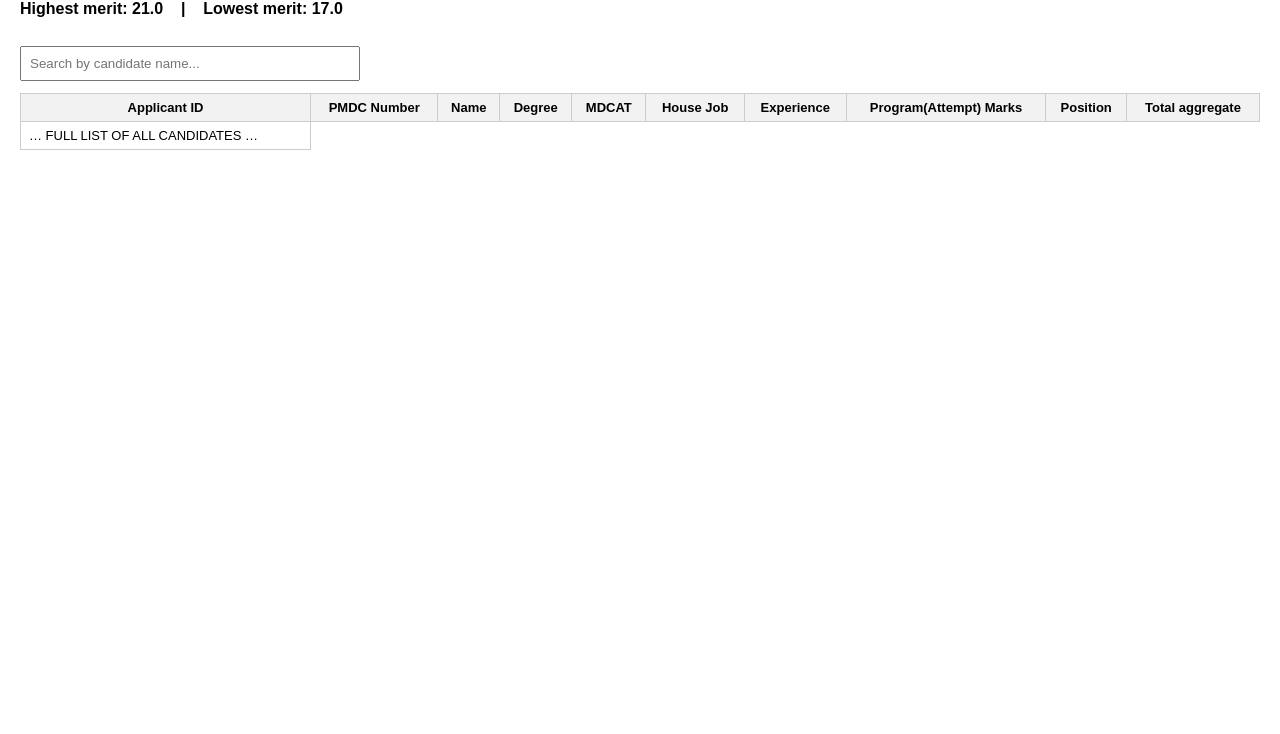
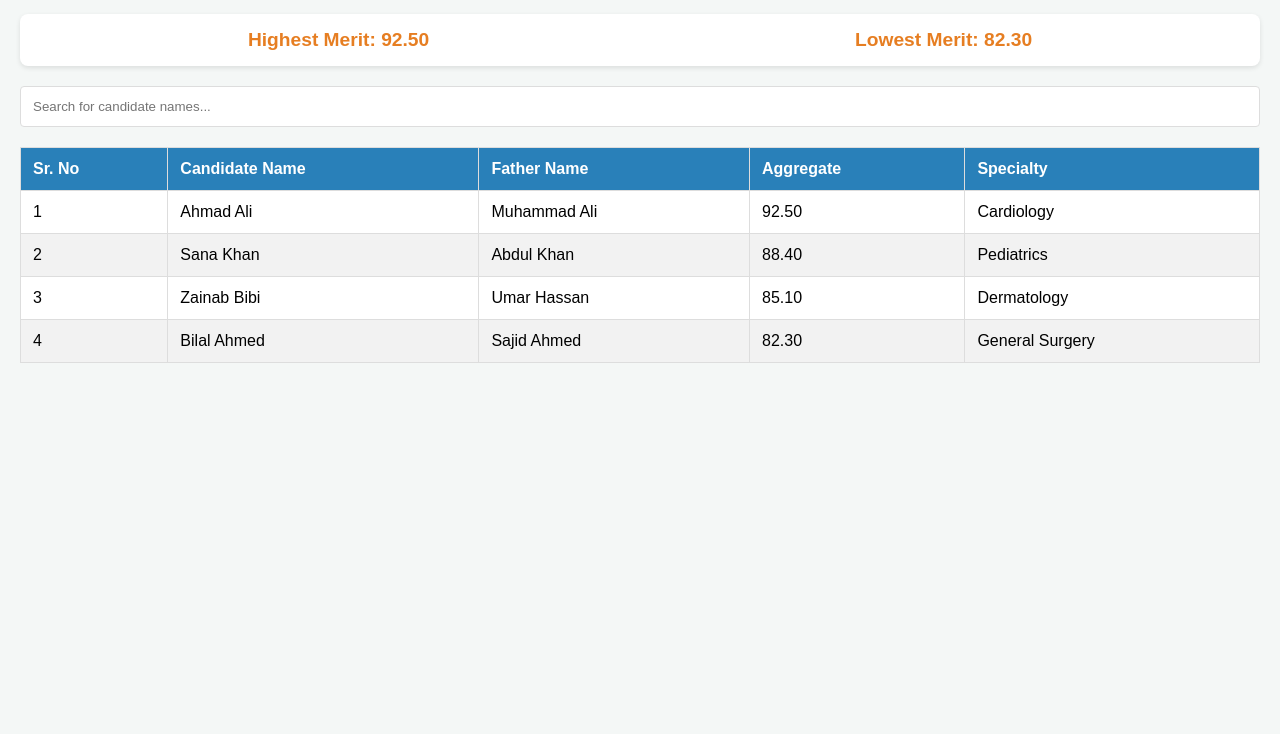
Before and after one commit to thedochere/thedochere, a plain HTML site: page index.html in a window 1280 px wide. Shown: the part 66-800 px from the top of the page. Drawn offline with Linux system fonts and the light colour scheme.

Commit message:
Update index.html

```diff
--- a/index.html
+++ b/index.html
@@ -1,69 +1,79 @@
 <!DOCTYPE html>
-<html>
+<html lang="en">
 <head>
-<meta charset="utf-8" />
+    <meta charset="UTF-8">
+    <meta name="viewport" content="width=device-width, initial-scale=1.0">
     <title>Unofficial Gazette PRP 2025</title>
     <style>
-body { font-family: Arial, Helvetica, sans-serif; margin: 20px; }
-h1 { margin-bottom: 0.25rem; }
-.summary { margin: 0.5rem 0 1rem 0; font-weight: 600; }
-#searchBox { padding: 8px; width: 320px; max-width: 90%; margin: 12px 0; }
-table { border-collapse: collapse; width: 100%; }
-th, td { border: 1px solid #ccc; padding: 6px 8px; font-size: 13px; }
-th { background: #f2f2f2; position: sticky; top: 0; z-index: 2; }
-tbody tr:nth-child(even) { background: #fafafa; }
+        body { font-family: sans-serif; margin: 20px; background-color: #f4f7f6; }
+        h1 { color: #2c3e50; text-align: center; }
+        .stats-container { display: flex; justify-content: space-around; background: #fff; padding: 15px; border-radius: 8px; box-shadow: 0 2px 5px rgba(0,0,0,0.1); margin-bottom: 20px; }
+        .stat-box { text-align: center; font-weight: bold; font-size: 1.2rem; color: #e67e22; }
+        #searchBar { width: 100%; padding: 12px; margin-bottom: 20px; border: 1px solid #ddd; border-radius: 4px; box-sizing: border-box; }
+        table { width: 100%; border-collapse: collapse; background: white; }
+        th, td { padding: 12px; border: 1px solid #ddd; text-align: left; }
+        th { background-color: #2980b9; color: white; }
+        tr:nth-child(even) { background-color: #f2f2f2; }
     </style>
 </head>
 <body>
 
     <h1>Unofficial Gazette PRP 2025</h1>
 
-<div class="summary">
-  Highest merit: 21.0 &nbsp;&nbsp; | &nbsp;&nbsp;
-  Lowest merit: 17.0
+    <div class="stats-container">
+        <div class="stat-box">Highest Merit: <span id="highMerit">-</span></div>
+        <div class="stat-box">Lowest Merit: <span id="lowMerit">-</span></div>
     </div>
 
-<input id="searchBox" type="text" placeholder="Search by candidate name..." onkeyup="searchName()" />
+    <input type="text" id="searchBar" onkeyup="searchTable()" placeholder="Search for candidate names...">
 
-<table id="gazetteTable">
+    <table id="candidateTable">
         <thead>
-<tr>
-<th>Applicant ID</th>
-<th>PMDC Number</th>
-<th>Name</th>
-<th>Degree</th>
-<th>MDCAT</th>
-<th>House Job</th>
-<th>Experience</th>
-<th>Program(Attempt) Marks</th>
-<th>Position</th>
-<th>Total aggregate</th>
+            <tr id="tableHeader">
+                <th>Sr. No</th>
+                <th>Candidate Name</th>
+                <th>Father Name</th>
+                <th>Aggregate</th>
+                <th>Specialty</th>
             </tr>
         </thead>
-<tbody>
-
-<tr><td>… FULL LIST OF ALL CANDIDATES …</td></tr>
-
-<!-- The full candidate table rows are included here (entire dataset from your Excel) -->
-
+        <tbody id="tableBody">
+            <tr><td>1</td><td>Ahmad Ali</td><td>Muhammad Ali</td><td>92.50</td><td>Cardiology</td></tr>
+            <tr><td>2</td><td>Sana Khan</td><td>Abdul Khan</td><td>88.40</td><td>Pediatrics</td></tr>
+            <tr><td>3</td><td>Zainab Bibi</td><td>Umar Hassan</td><td>85.10</td><td>Dermatology</td></tr>
+            <tr><td>4</td><td>Bilal Ahmed</td><td>Sajid Ahmed</td><td>82.30</td><td>General Surgery</td></tr>
         </tbody>
     </table>
 
     <script>
-function searchName() {
-  const input = document.getElementById("searchBox");
-  const filter = input.value.toLowerCase();
-  const table = document.getElementById("gazetteTable");
-  const trs = table.getElementsByTagName("tr");
+        function calculateMerit() {
+            const rows = document.getElementById("tableBody").getElementsByTagName("tr");
+            if (rows.length > 0) {
+                // Assuming Aggregate is in the 4th column (index 3)
+                const firstRowAgg = rows[0].cells[3].innerText;
+                const lastRowAgg = rows[rows.length - 1].cells[3].innerText;
 
-  for (let i = 1; i < trs.length; i++) {
-    const nameCell = trs[i].getElementsByTagName("td")[2];
-    if (!nameCell) continue;
-    const txt = (nameCell.textContent || nameCell.innerText).toLowerCase();
-    trs[i].style.display = txt.indexOf(filter) > -1 ? "" : "none";
+                document.getElementById("highMerit").innerText = firstRowAgg;
+                document.getElementById("lowMerit").innerText = lastRowAgg;
             }
         }
+
+        function searchTable() {
+            let input = document.getElementById("searchBar").value.toUpperCase();
+            let table = document.getElementById("candidateTable");
+            let tr = table.getElementsByTagName("tr");
+
+            for (let i = 1; i < tr.length; i++) {
+                let tdName = tr[i].getElementsByTagName("td")[1]; // Search in Name column
+                if (tdName) {
+                    let txtValue = tdName.textContent || tdName.innerText;
+                    tr[i].style.display = txtValue.toUpperCase().indexOf(input) > -1 ? "" : "none";
+                }
+            }
+        }
+
+        // Run on load
+        window.onload = calculateMerit;
     </script>
-
 </body>
 </html>
```
Lines whose indentation alone changed are shown as unchanged.
